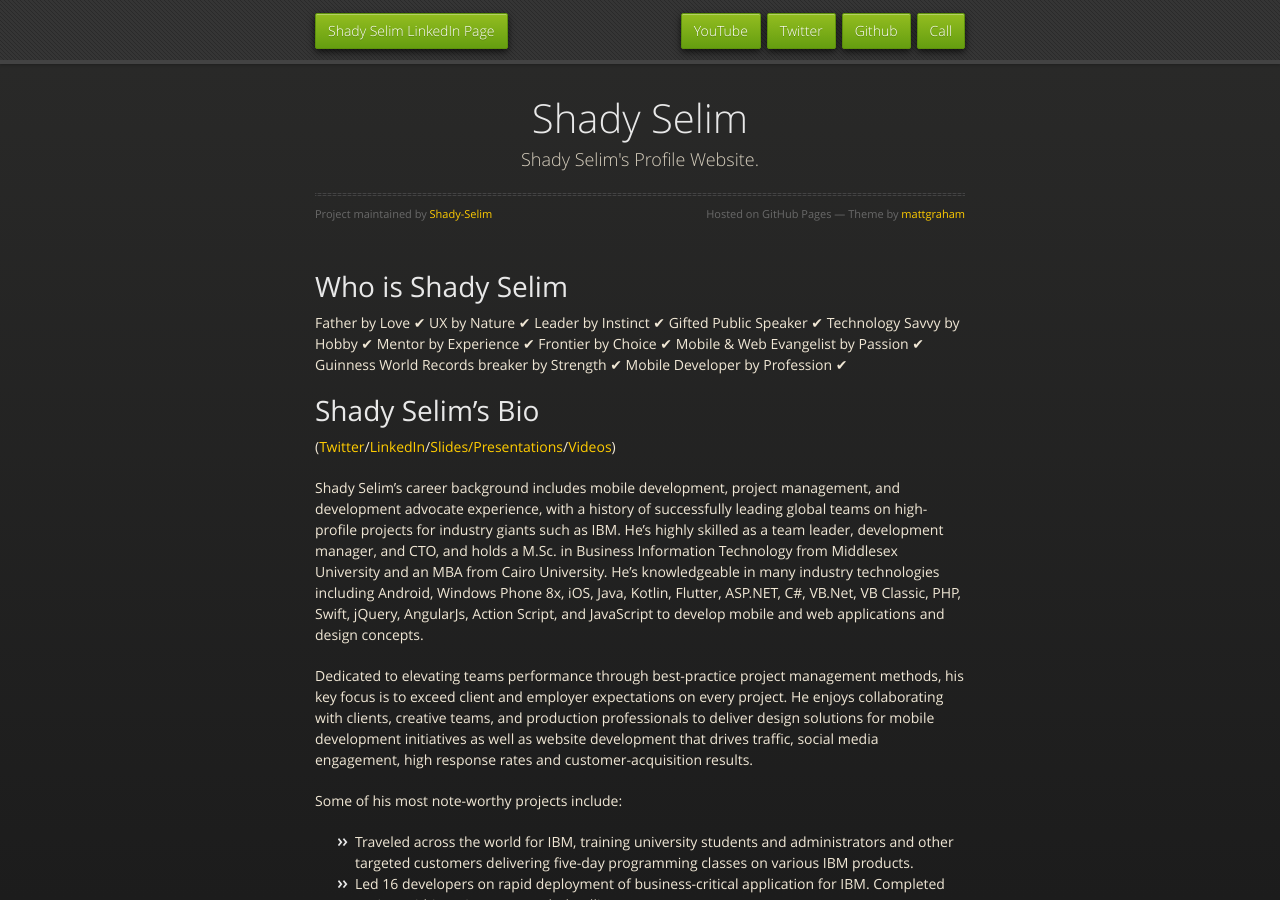
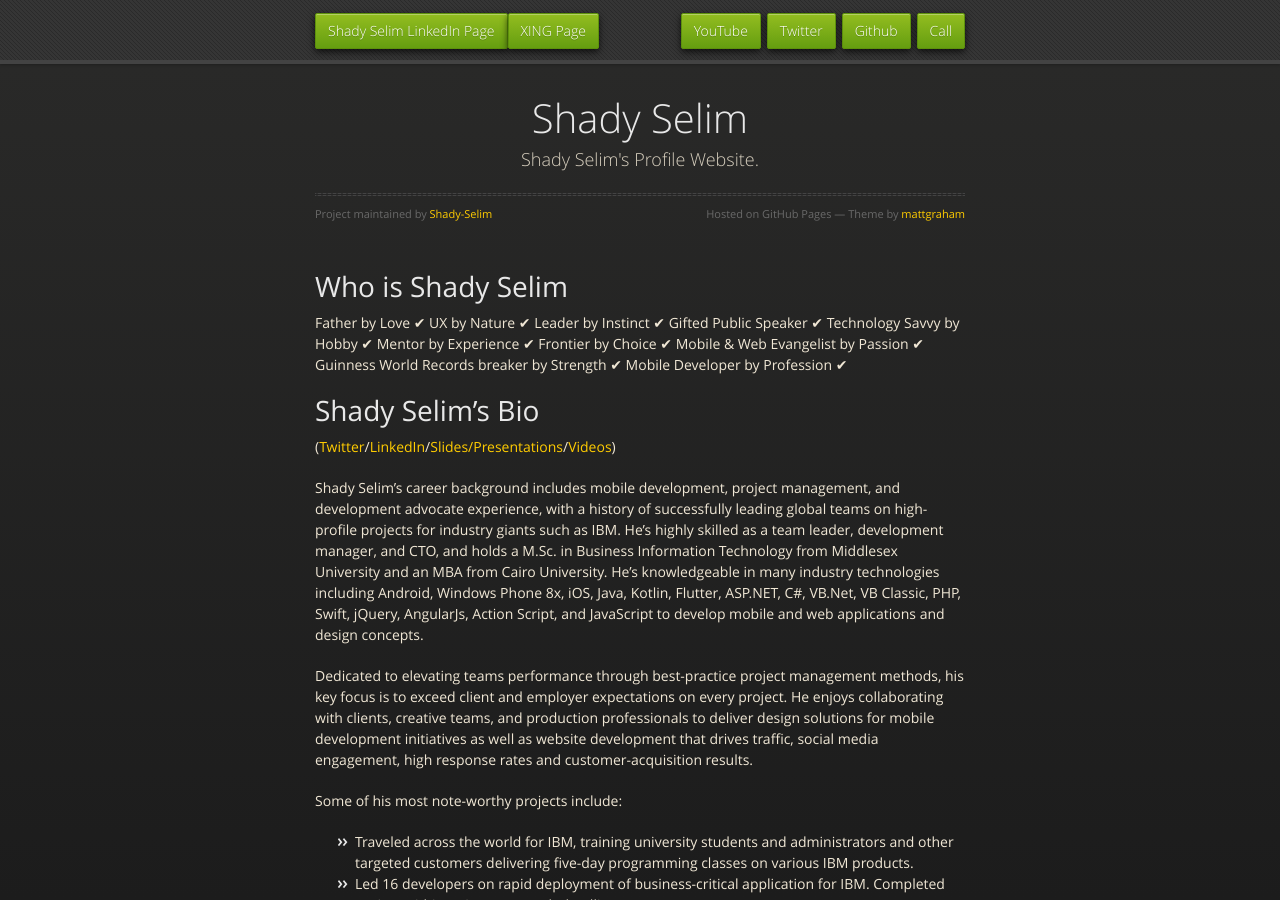
Before and after one commit to Shady-Selim/shady-selim.github.io, a Jekyll site: the page built from index.md, in a window 1280 px wide and 900 px high. Built offline with Jekyll 4.4.1, drawn with Linux system fonts in a browser that asks for light colours; our own code applies the rules of GitHub Pages for plain Markdown files.

Commit message:
Update default.html

```diff
--- a/_layouts/default.html
+++ b/_layouts/default.html
@@ -21,10 +21,11 @@
       <div id="header">
         <nav>
           <li class="fork"><a href="https://www.linkedin.com/in/shadyselim/" target="_blank">Shady Selim LinkedIn Page</a></li>
+          <li class="fork"><a href="https://www.xing.com/profile/Shady_Selim/cv" target="_blank">XING Page</a></li>
           <li class="downloads"><a href="tel:+201141995880">Call</a></li>
           <li class="downloads"><a href="https://github.com/Shady-Selim" target="_blank">Github</a></li>
           <li class="downloads"><a href="https://twitter.com/dr_Shady_Selim" target="_blank">Twitter</a></li>
-          <li class="downloads"><a href="https://www.youtube.com/c/ShadySelimTube" target="_blank">YouTube</a></li>
+          <li class="downloads"><a href="https://www.youtube.com/c/ShadySelimTube?view_as=subscribe&sub_confirmation=1" target="_blank">YouTube</a></li>
         </nav>
       </div><!-- end header -->
 
```
